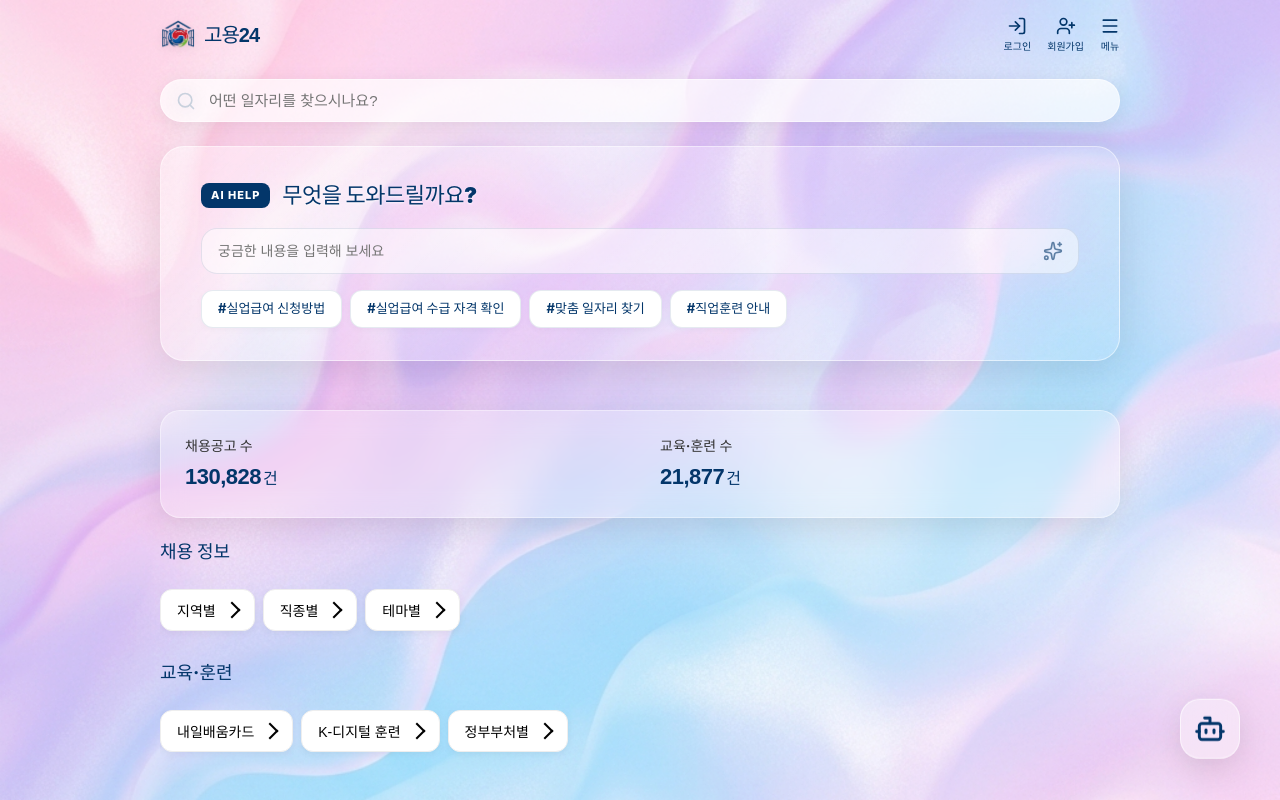
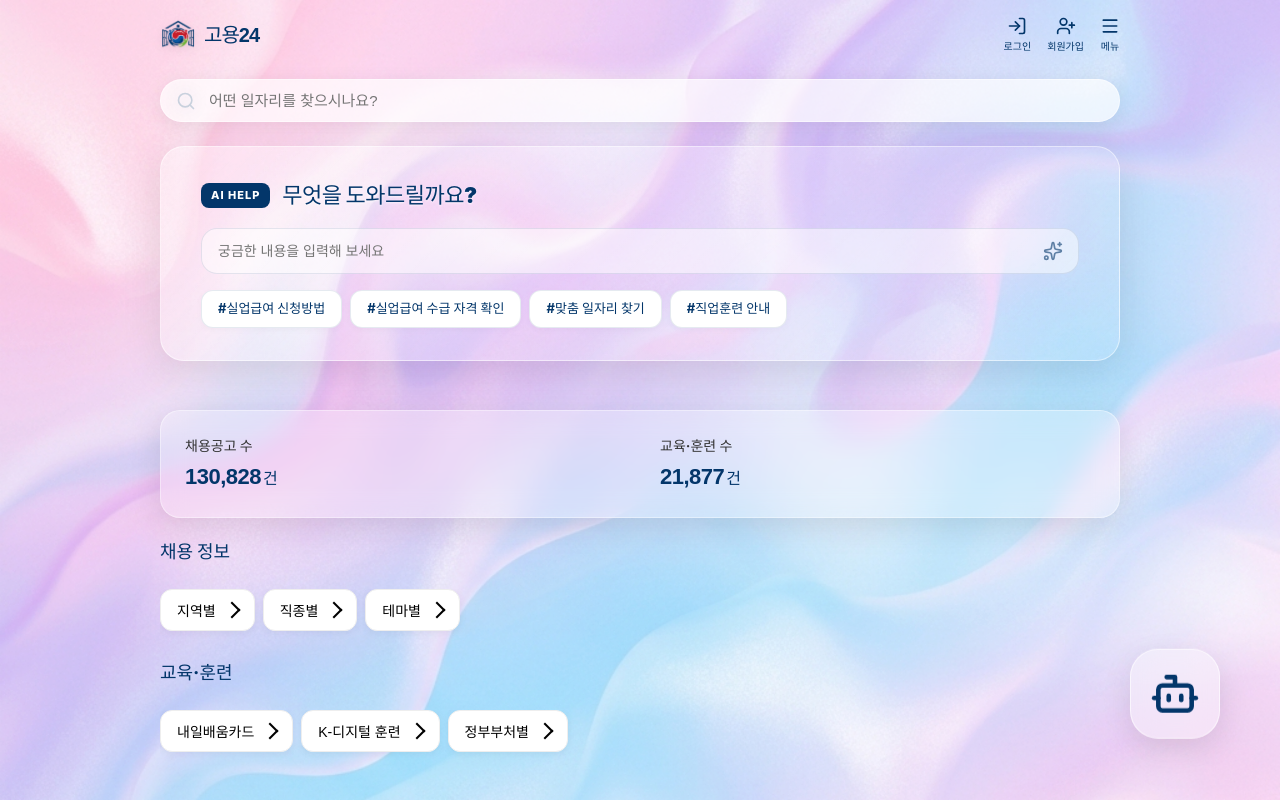
Before and after one commit to privatesennie/employee24, a React (Vite) app: page / in a window 1280 px wide. Built offline with nearby package versions, Linux system fonts and the light colour scheme; a web font is replaced by a local one.

Commit message:
feat: add App styles and component structure with chatbot and diagnosis modules

```diff
--- a/src/App.css
+++ b/src/App.css
@@ -356,7 +356,7 @@
 
 /* Chatbot FAB */
 .chatbot-fab {
-  position: absolute;
+  position: fixed;
   right: 16px;
   bottom: 16px;
   width: 60px;
@@ -1038,10 +1038,24 @@
     width: 100%;
   }
 
-  /* Adjust Chatbot FAB position */
+  /* Adjust Chatbot FAB position and size */
   .chatbot-fab {
     right: 40px;
     bottom: 40px;
+    width: 80px;
+    height: 80px;
+    border-radius: 26px;
+  }
+
+  .chatbot-fab svg {
+    width: 44px;
+    height: 44px;
+  }
+
+  .chatbot-tooltip {
+    right: 100px; /* 80px width + 20px gap */
+    font-size: 15px;
+    padding: 18px 24px;
   }
 }
 
@@ -1075,4 +1089,24 @@
   .summary-container {
     gap: 40px;
   }
+
+  /* Make Chatbot FAB even larger for desktop */
+  .chatbot-fab {
+    right: 60px;
+    bottom: 60px;
+    width: 90px;
+    height: 90px;
+    border-radius: 28px;
+  }
+
+  .chatbot-fab svg {
+    width: 50px;
+    height: 50px;
+  }
+
+  .chatbot-tooltip {
+    right: 114px; /* 90px width + 24px gap */
+    font-size: 16px;
+    padding: 20px 28px;
+  }
 }
--- a/src/App.jsx
+++ b/src/App.jsx
@@ -120,8 +120,8 @@ function App() {
       </div>
 
       {/* AI Chatbot FAB */}
-      <div className="chatbot-fab">
-        <div className="chatbot-tooltip" onClick={() => setView('diagnosis')}>
+      <div className="chatbot-fab" onClick={() => setView('diagnosis')}>
+        <div className="chatbot-tooltip">
           실업급여 수급 대상 여부를 확인해보세요 !
         </div>
         <Bot size={32} strokeWidth={2.2} />
```
